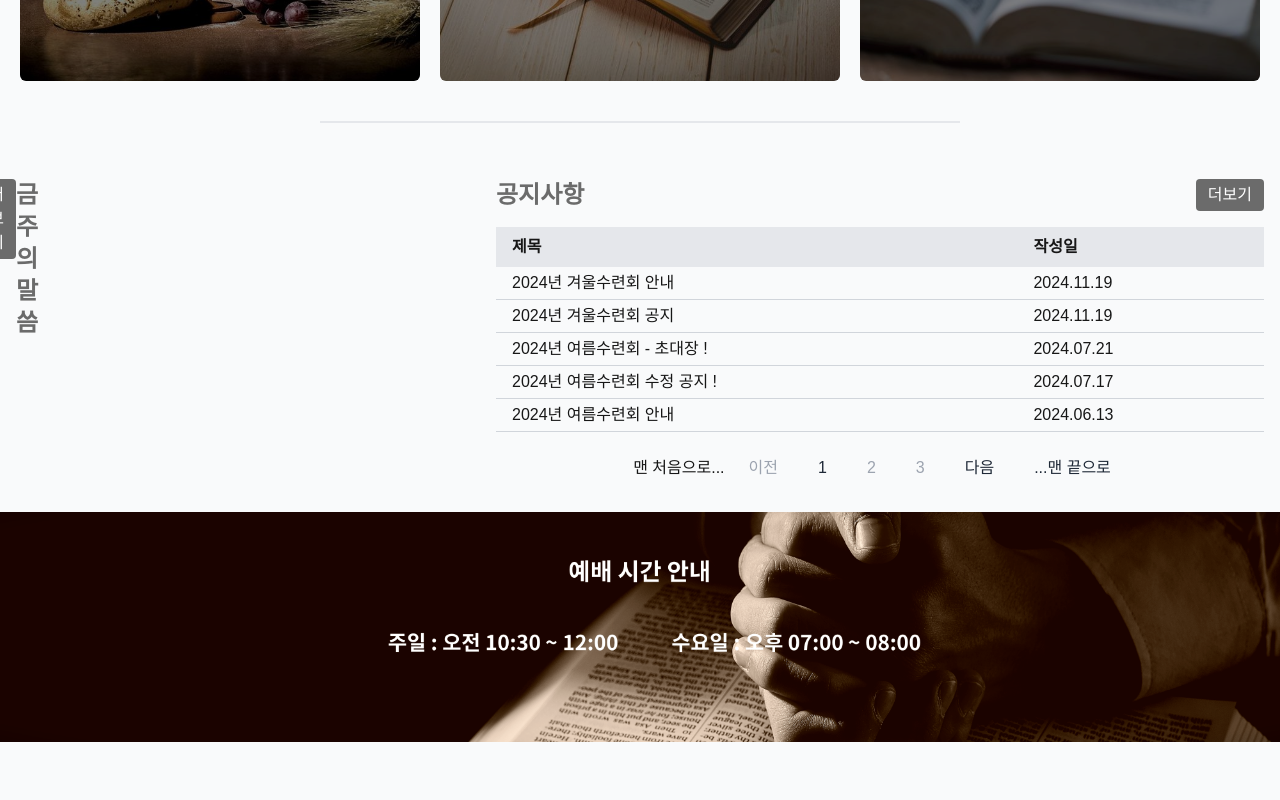
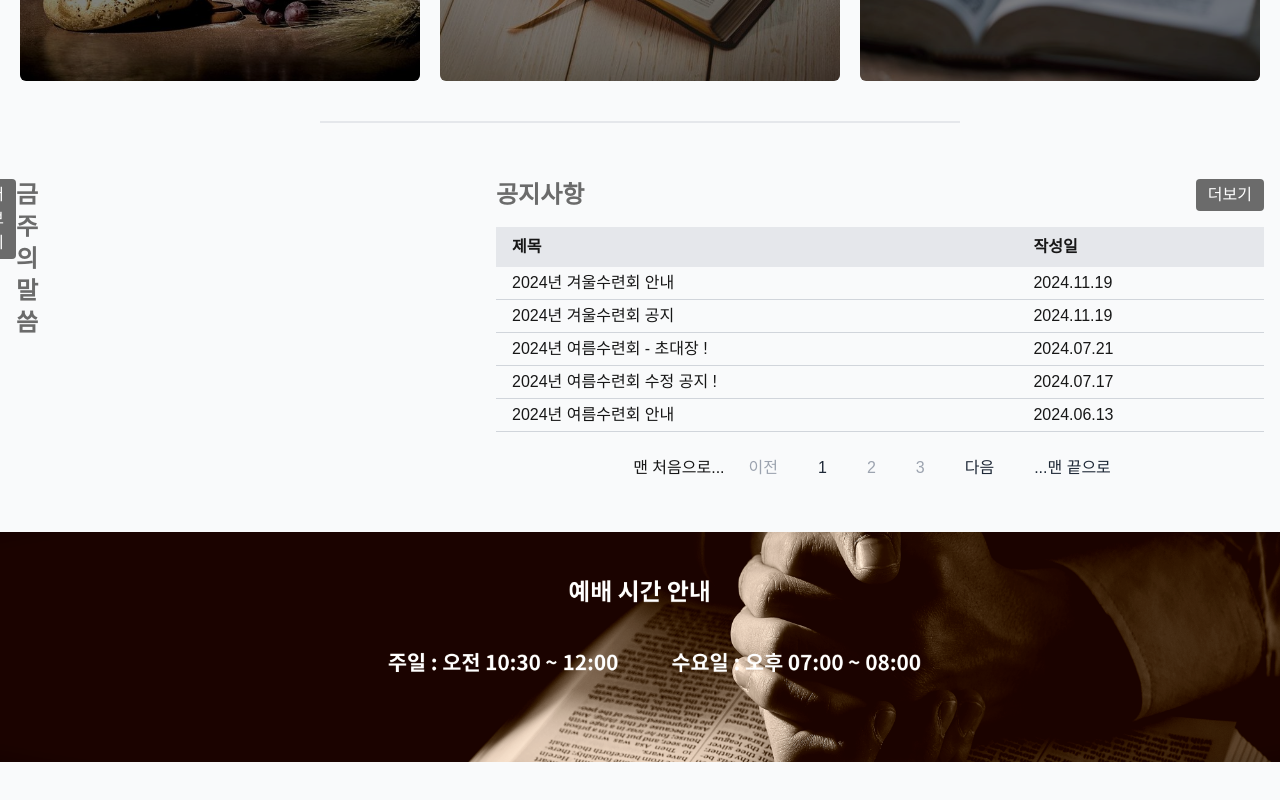
Before and after one commit to rowooncoding/church-project, a Next.js app: page / in a window 1280 px wide. Shown: the part 561-1361 px from the top of the page. Built offline with nearby package versions, Linux system fonts and the light colour scheme; a web font is replaced by a local one.

Commit message:
mod: 마진 탑 수정

```diff
--- a/src/components/FooterBanner.jsx
+++ b/src/components/FooterBanner.jsx
@@ -3,7 +3,7 @@ import { React } from 'react';
 
 function FooterBanner () {
     return (
-        <div className="relative w-full h-[400px]">
+        <div className="relative w-full h-[400px] mt-5">
             <Image
                 src='/time-banner.png'
                 alt='예배시간 이미지'
```
